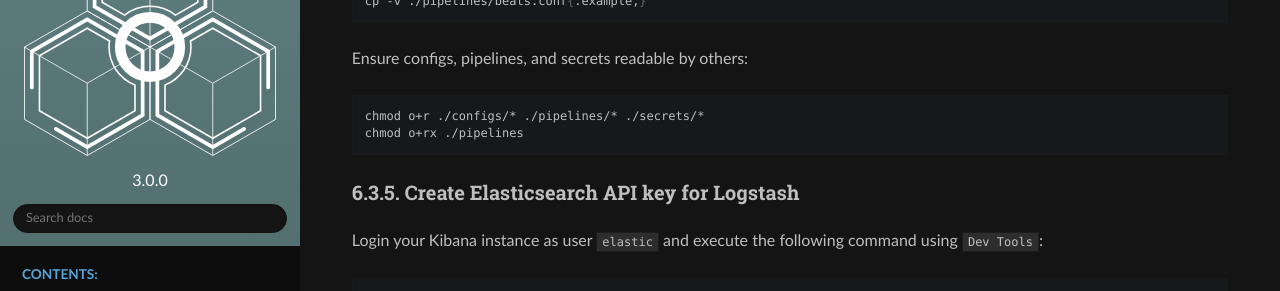
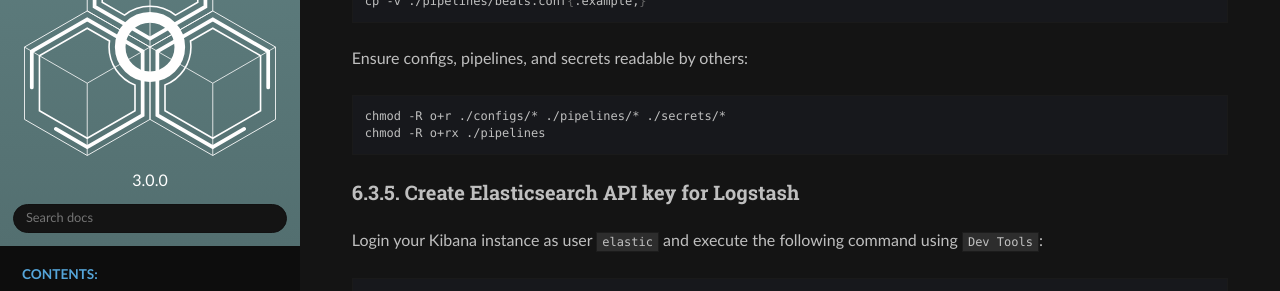
Before and after one commit to extra2000/elastic-logstash-pod, a Sphinx documentation site: the page built from docs/source/example_podman_general.rst, in a window 1280 px wide and 900 px high, scrolled down 2698 px. Shown: the part 151-442 px from the top of the window. Built offline with Sphinx 7.4.7 and the Read the Docs theme 2.0.0, drawn with Linux system fonts in a browser that asks for light colours.

```diff
--- a/docs/source/example_podman_elk.rst
+++ b/docs/source/example_podman_elk.rst
@@ -151,8 +151,8 @@ Ensure configs, pipelines, and secrets readable by others:
 
 .. code-block:: bash
 
-    chmod o+r ./configs/* ./pipelines/* ./secrets/*
-    chmod o+rx ./pipelines
+    chmod -R o+r ./configs/* ./pipelines/* ./secrets/*
+    chmod -R o+rx ./pipelines
 
 Create Elasticsearch API key for Logstash
 ~~~~~~~~~~~~~~~~~~~~~~~~~~~~~~~~~~~~~~~~~
--- a/docs/source/example_podman_general.rst
+++ b/docs/source/example_podman_general.rst
@@ -151,8 +151,8 @@ Ensure configs, pipelines, and secrets readable by others:
 
 .. code-block:: bash
 
-    chmod o+r ./configs/* ./pipelines/* ./secrets/*
-    chmod o+rx ./pipelines
+    chmod -R o+r ./configs/* ./pipelines/* ./secrets/*
+    chmod -R o+rx ./pipelines
 
 Create Elasticsearch API key for Logstash
 ~~~~~~~~~~~~~~~~~~~~~~~~~~~~~~~~~~~~~~~~~
```
